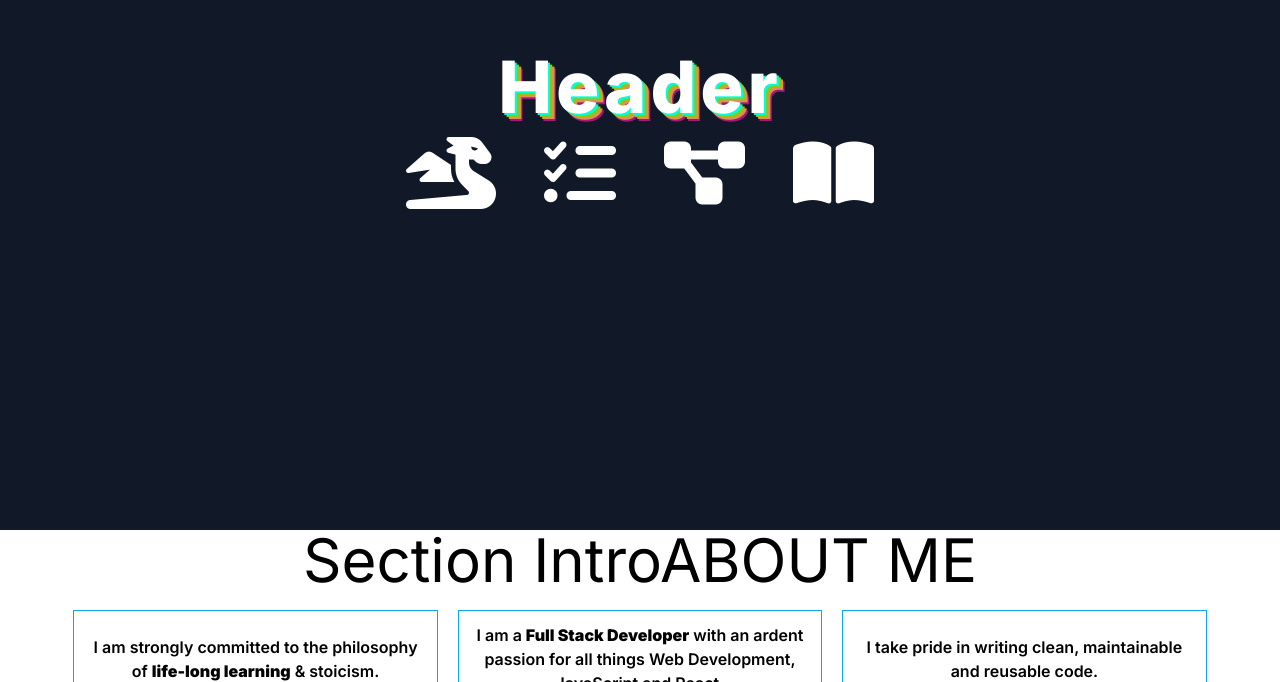
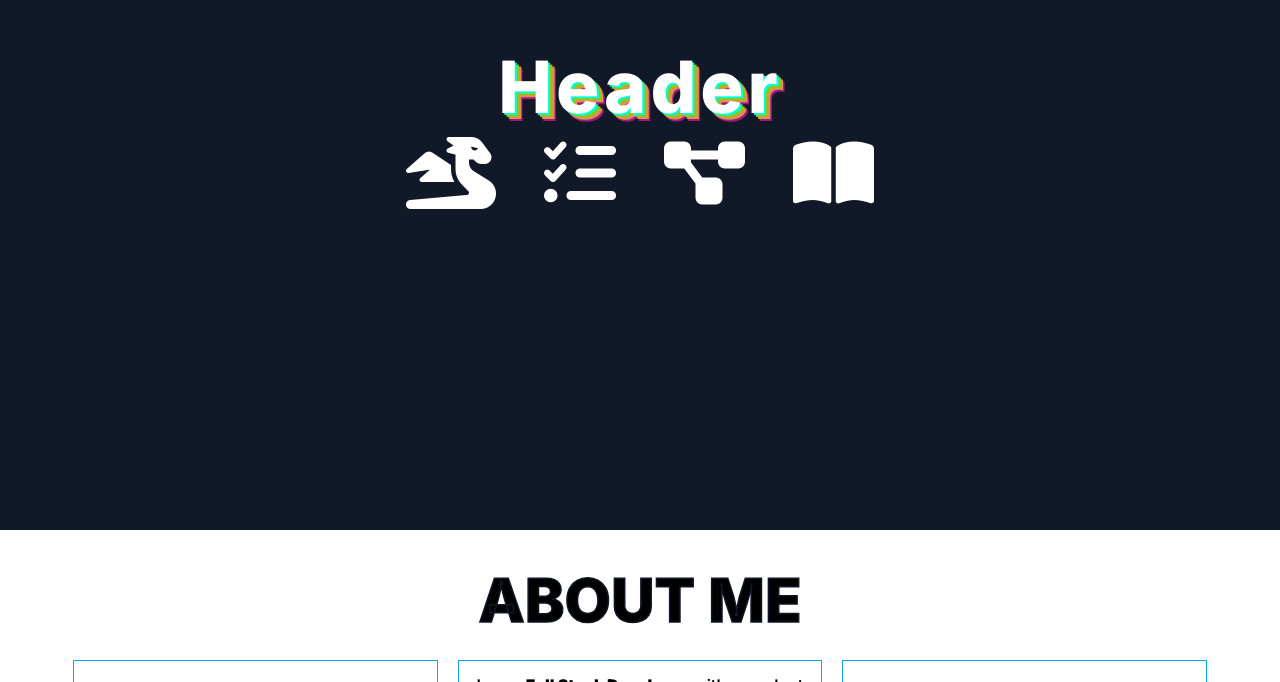
Before and after one commit to DragonSenses/nextjs-portfolio, a Next.js app: page / in a window 1280 px wide. Shown: the part 270-952 px from the top of the page. Built offline with nearby package versions, Linux system fonts and the light colour scheme.

Commit message:
Update SectionIntro.js

```diff
--- a/app/SectionIntro.js
+++ b/app/SectionIntro.js
@@ -3,10 +3,20 @@ import React from 'react';
 export default function SectionIntro(props) {
   const { children, dark } = props;
   return (
-    <div className=''>
-    <div className={''}></div>
-      <h1 className={''}>Section Intro{children}</h1>
-      <div className={''}></div>
+    <div className='w-full flex items-center gap-2.5 pt-10 pr-5 pb-2.5 pl-5'>
+      <div className={(dark) ?
+        'h-0 flex-1 bg-white':
+        'h-0 flex-1 bg-gray-900'}
+      >
+      </div>
+      <h1 className={(dark) ?
+        'font-extrabold text-4xl sm:text-6xl [-webkit-text-stroke:_1.5px_white]':
+        'font-extrabold text-4xl sm:text-6xl [-webkit-text-stroke:_1.5px_#0f172a]'}>{children}</h1>
+      <div className={(dark) ?
+        'h-0 flex-1 bg-white':
+        'h-0 flex-1 bg-gray-900'}
+      >
+      </div>
     </div>
   )
 }
```
